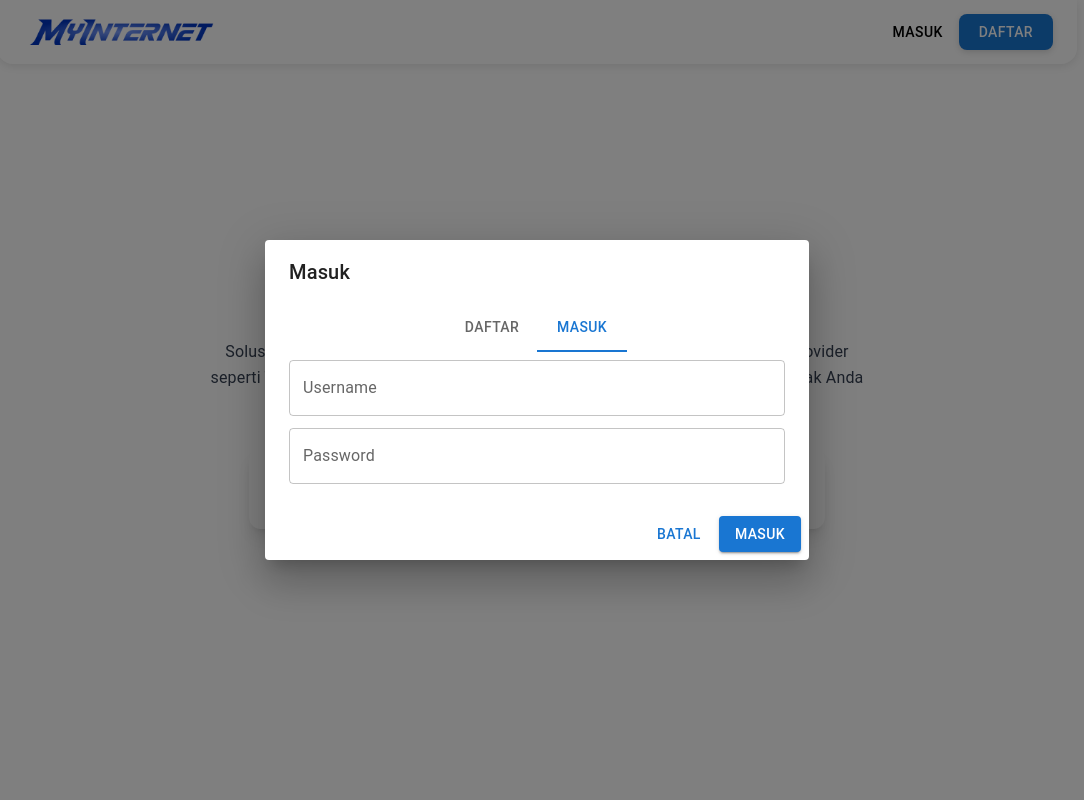
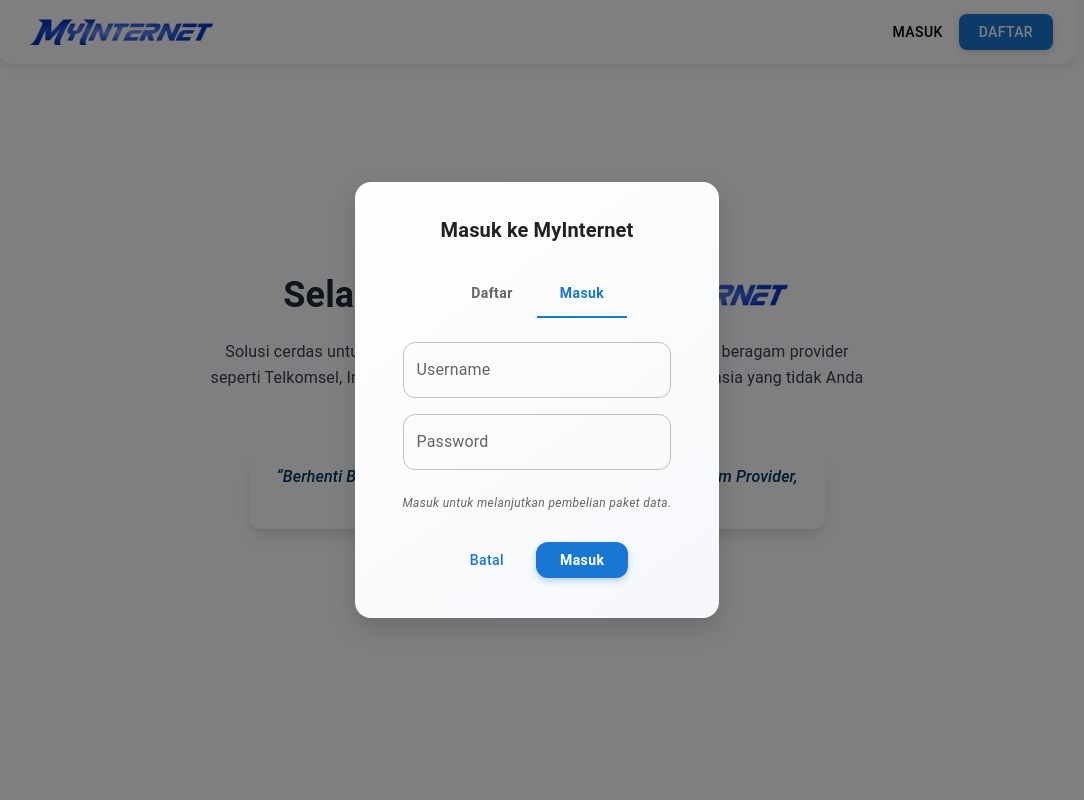
Before and after one commit to rohmanalka/MyInternet, a React (Vite) app: page / in a window 1280 px wide. Both pictures are taken after a click on the button "MASUK". Shown: the top 800 px of the page, without its empty margins (103-1187 px from the left). Built offline with nearby package versions, Linux system fonts and the light colour scheme.

Commit message:
style: styling card login

```diff
--- a/src/pages/Auth.jsx
+++ b/src/pages/Auth.jsx
@@ -9,6 +9,8 @@
   DialogActions,
   Tabs,
   Tab,
+  Box,
+  Typography,
 } from "@mui/material";
 import { loginUser, registerUser } from "../api/userApi";
 
@@ -41,42 +43,112 @@
   };
 
   return (
-    <Dialog open={open} onClose={handleClose}>
-      <DialogTitle>{tabValue === 0 ? "Daftar Akun" : "Masuk"}</DialogTitle>
+    <Dialog
+      open={open}
+      onClose={handleClose}
+      PaperProps={{
+        sx: {
+          borderRadius: 4,
+          px: 3,
+          py: 2,
+          boxShadow: "0 10px 25px rgba(0,0,0,0.15)",
+          background: "linear-gradient(145deg, #ffffff, #f5f7fa)",
+        },
+      }}
+    >
+      <DialogTitle sx={{ textAlign: "center", fontWeight: 600, mb: 1 }}>
+        {tabValue === 0 ? "Buat Akun Baru" : "Masuk ke MyInternet"}
+      </DialogTitle>
+
       <DialogContent>
         <Tabs
           value={tabValue}
           onChange={(e, newValue) => setTabValue(newValue)}
           centered
+          textColor="primary"
+          indicatorColor="primary"
+          sx={{
+            mb: 3,
+            "& .MuiTab-root": {
+              fontWeight: 600,
+              textTransform: "none",
+            },
+          }}
         >
           <Tab label="Daftar" />
           <Tab label="Masuk" />
         </Tabs>
 
+        <Box sx={{ display: "flex", flexDirection: "column", gap: 2 }}>
           <TextField
             autoFocus
-          margin="dense"
             label="Username"
             name="username"
+            variant="outlined"
             fullWidth
-          variant="outlined"
             value={formData.username}
             onChange={handleChange}
+            sx={{
+              "& .MuiOutlinedInput-root": {
+                borderRadius: 3,
+              },
+            }}
           />
           <TextField
-          margin="dense"
             label="Password"
             type="password"
             name="password"
+            variant="outlined"
             fullWidth
-          variant="outlined"
             value={formData.password}
             onChange={handleChange}
+            sx={{
+              "& .MuiOutlinedInput-root": {
+                borderRadius: 3,
+              },
+            }}
           />
+
+          <Typography
+            variant="caption"
+            sx={{
+              textAlign: "center",
+              mt: 1,
+              color: "text.secondary",
+              fontStyle: "italic",
+            }}
+          >
+            {tabValue === 0
+              ? "Dengan mendaftar, Anda dapat melakukan pembelian paket."
+              : "Masuk untuk melanjutkan pembelian paket data."}
+          </Typography>
+        </Box>
       </DialogContent>
-      <DialogActions>
-        <Button onClick={handleClose}>Batal</Button>
-        <Button onClick={handleSubmit} variant="contained" color="primary">
+
+      <DialogActions sx={{ justifyContent: "center", pb: 3 }}>
+        <Button
+          onClick={handleClose}
+          sx={{
+            borderRadius: 3,
+            px: 3,
+            textTransform: "none",
+            fontWeight: 500,
+          }}
+        >
+          Batal
+        </Button>
+        <Button
+          variant="contained"
+          color="primary"
+          onClick={handleSubmit}
+          sx={{
+            borderRadius: 3,
+            px: 3,
+            textTransform: "none",
+            fontWeight: 600,
+            boxShadow: "0 3px 6px rgba(25, 118, 210, 0.3)",
+          }}
+        >
           {tabValue === 0 ? "Daftar" : "Masuk"}
         </Button>
       </DialogActions>
```
Lines whose indentation alone changed are shown as unchanged.
